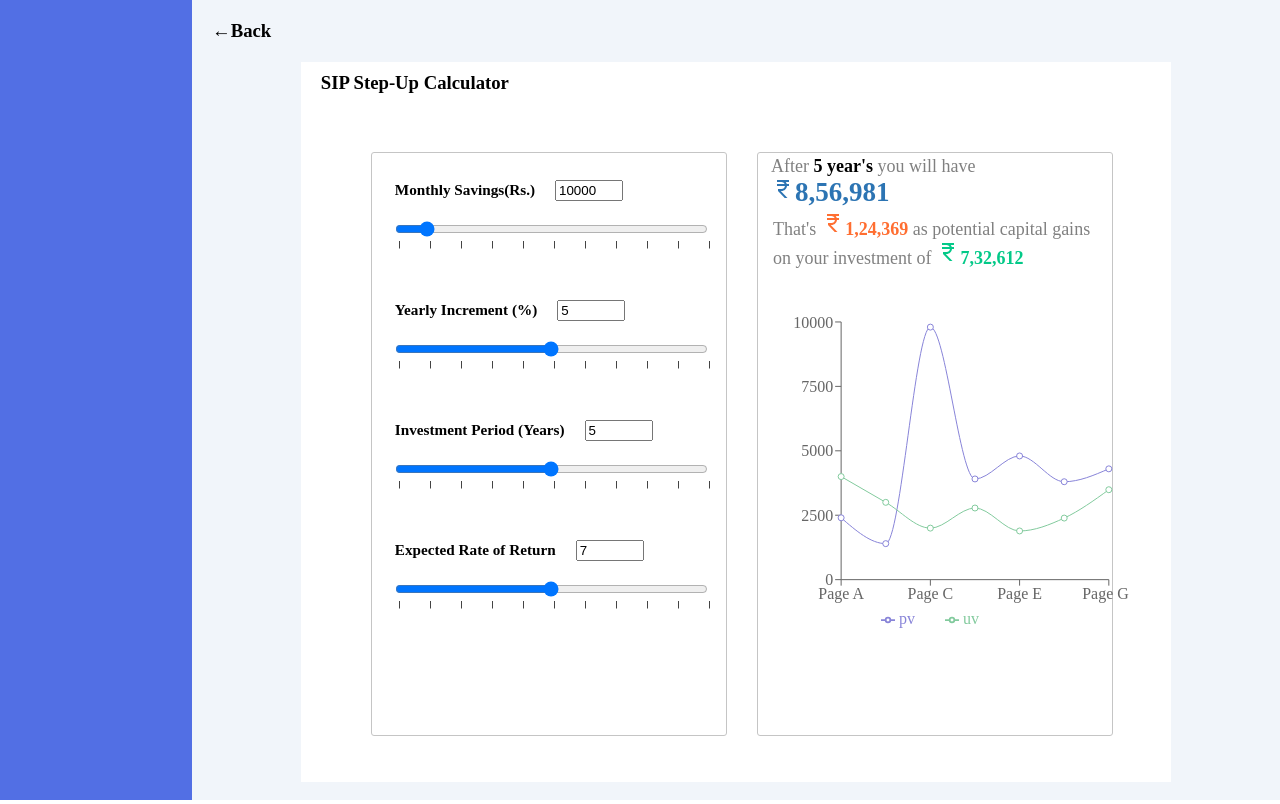
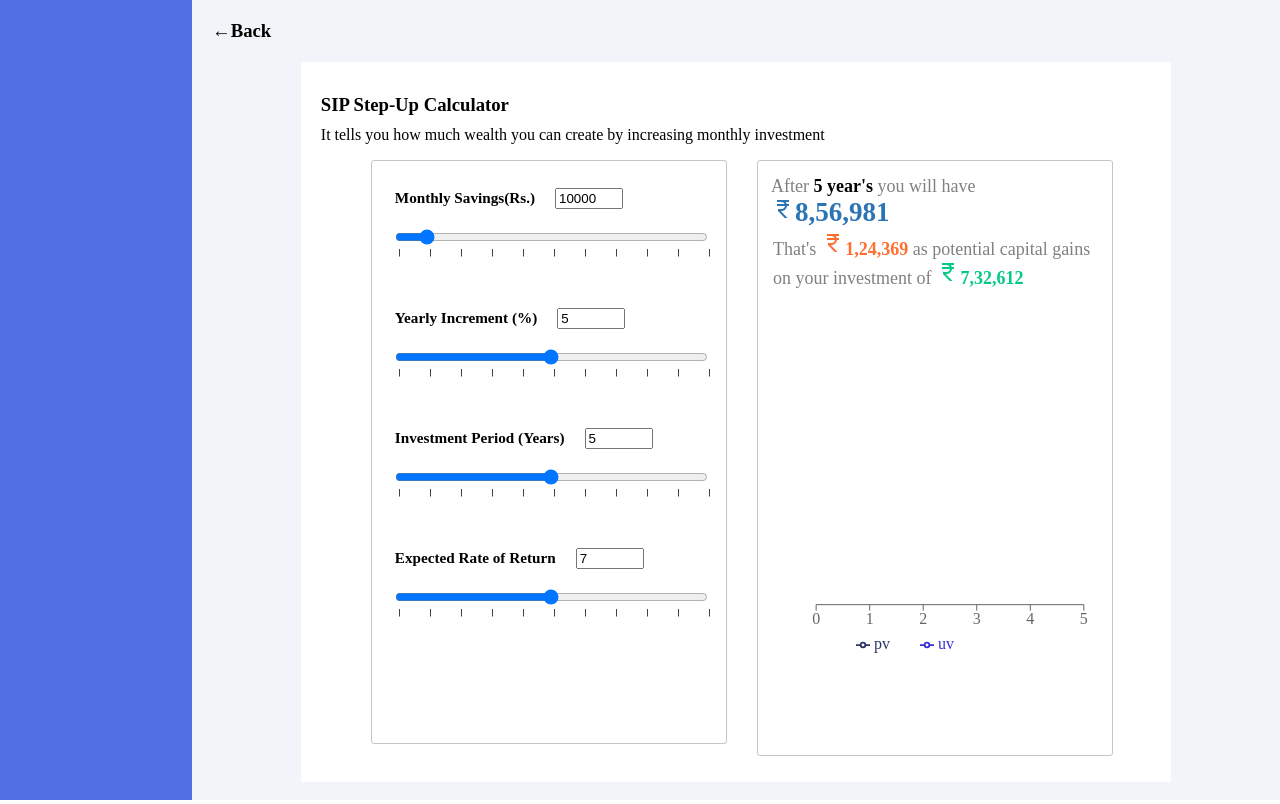
Before and after one commit to kritika2707/SIP_Step_up_Calculator, a React (Create React App) app: page / in a window 1280 px wide. Built offline with nearby package versions, Linux system fonts and the light colour scheme.

Commit message:
minor changes in graph

```diff
--- a/src/App.css
+++ b/src/App.css
@@ -89,11 +89,12 @@ position: absolute;
   height: 80%;
   padding: 3px;
   position: relative;
-  margin-top: 38px;
+  /* margin-top: 38px; */
 }
 .graph{
   float: left;
   margin-left: 30px;
+  padding-top: 15px;
 }
 
 h3,h4{
@@ -131,3 +132,13 @@ svg{
   margin-top: 0%;
   font-size: 18px;
 }
+.desc-text{
+  margin-left: 20px;
+  margin-top: -10px;
+}
+.calc_text{
+  padding-top: 12px;
+}
+.graph-div{
+  margin-left: -25px;
+}
--- a/src/App.js
+++ b/src/App.js
@@ -10,7 +10,10 @@ function App() {
       <div className="main-screen">
       <h3>←Back</h3>
       <div className="calculator">
+        <div className="calc_text">
         <h3>SIP Step-Up Calculator</h3>
+        <p className="desc-text">It tells you how much wealth you can create by increasing monthly investment</p>
+        </div>
         <SliderCalculator />
         <Graph />
       </div>
--- a/src/Assets/Graph.js
+++ b/src/Assets/Graph.js
@@ -6,46 +6,22 @@ import CurrencyRupeeIcon from '@mui/icons-material/CurrencyRupee';
 function Graph(){
   const data = [
     {
-      name: 'Page A',
-      uv: 4000,
-      pv: 2400,
-      amt: 2400,
+      name: '0',
     },
     {
-      name: 'Page B',
-      uv: 3000,
-      pv: 1398,
-      amt: 2210,
+      name: '1',
     },
     {
-      name: 'Page C',
-      uv: 2000,
-      pv: 9800,
-      amt: 2290,
+      name: '2',
     },
     {
-      name: 'Page D',
-      uv: 2780,
-      pv: 3908,
-      amt: 2000,
+      name: '3',
     },
     {
-      name: 'Page E',
-      uv: 1890,
-      pv: 4800,
-      amt: 2181,
+      name: '4',
     },
     {
-      name: 'Page F',
-      uv: 2390,
-      pv: 3800,
-      amt: 2500,
-    },
-    {
-      name: 'Page G',
-      uv: 3490,
-      pv: 4300,
-      amt: 2100,
+      name: '5',
     },
   ];
 
@@ -63,19 +39,19 @@ function Graph(){
           height={300}
           data={data}
           margin={{
-            top: 35,
+            top: 70,
             right:20,
             left: 0,
-            bottom: 5,
+            bottom: 0,
           }}
         >
 
           <XAxis dataKey="name" />
-          <YAxis />
+          <YAxis ticks={data}/>
           <Tooltip />
           <Legend />
-          <Line type="monotone" dataKey="pv" stroke="#8884d8" activeDot={{ r: 8 }} />
-          <Line type="monotone" dataKey="uv" stroke="#82ca9d" />
+          <Line type="monotone" dataKey="pv" stroke="#2B3467" activeDot={{ r: 8 }} />
+          <Line type="monotone" dataKey="uv" stroke="#362FD9" />
         </LineChart>
       </ResponsiveContainer>
   </div>
```
